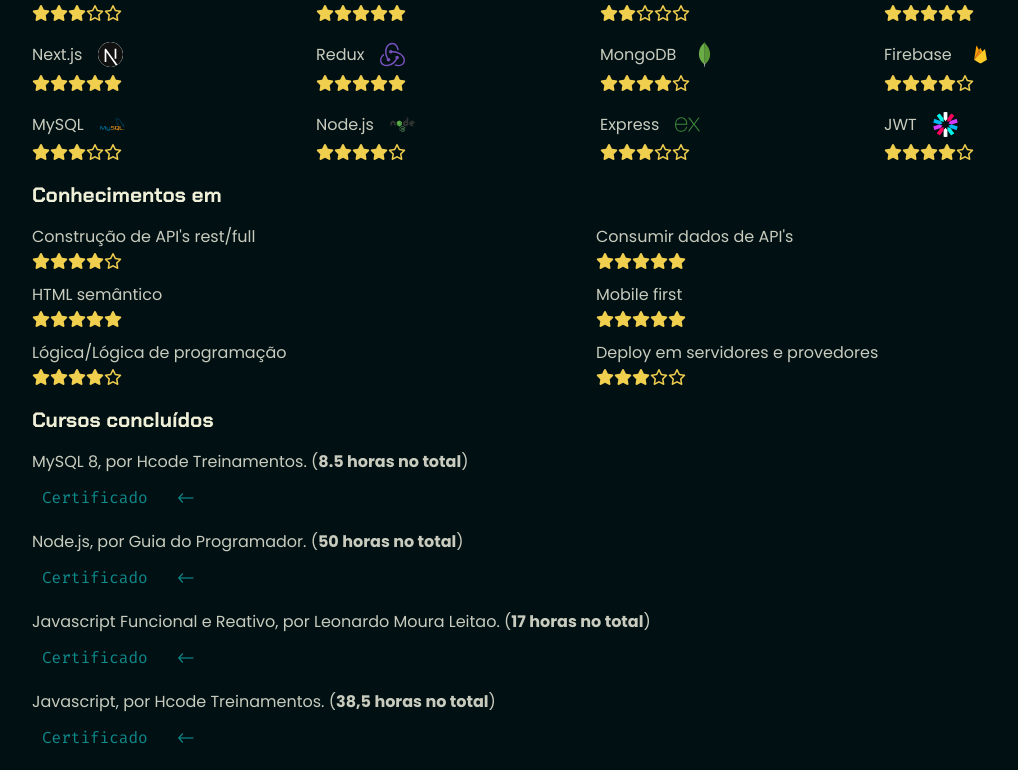
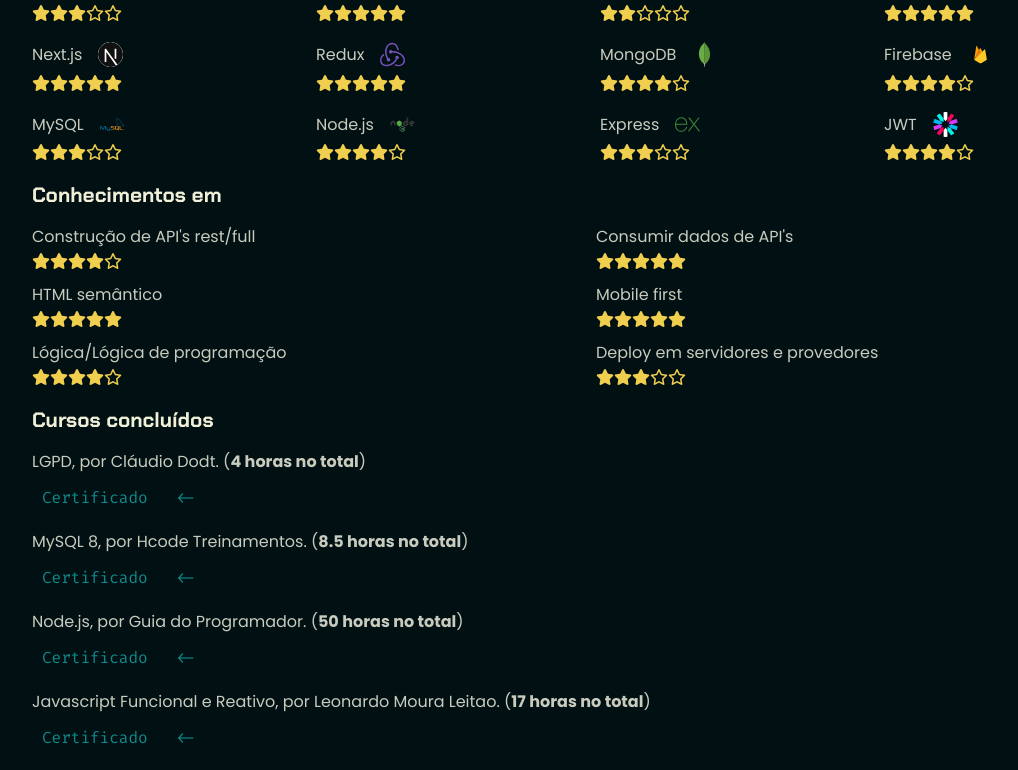
Before and after one commit to anderecc/portfolios, a Next.js app in the folder 2-portfolio-novo/: page / in a window 1280 px wide. Shown: the part 439-1209 px from the top of the page, without its empty margins (48-1066 px from the left). Built offline with nearby package versions, Linux system fonts and the light colour scheme.

Commit message:
add course

```diff
--- a/2-portfolio-novo/src/pages/index.jsx
+++ b/2-portfolio-novo/src/pages/index.jsx
@@ -273,6 +273,18 @@ const Home = () => {
                     <ul>
                         <li>
                             <p>
+                                LGPD, por Cláudio Dodt. (
+                                <strong>4 horas no total</strong>)
+                            </p>
+                            <Link
+                                target="_blank"
+                                href="https://www.udemy.com/certificate/UC-3175fa50-b084-4a40-a38f-f8768e410412/"
+                            >
+                                Certificado
+                            </Link>
+                        </li>
+                        <li>
+                            <p>
                                 MySQL 8, por Hcode Treinamentos. (
                                 <strong>8.5 horas no total</strong>)
                             </p>
```
